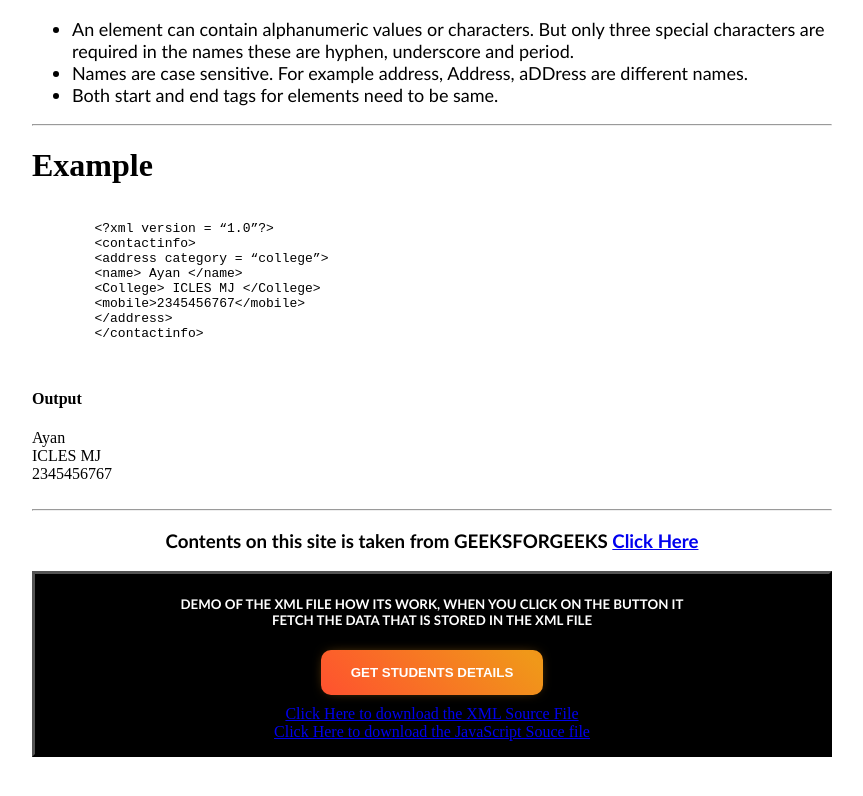
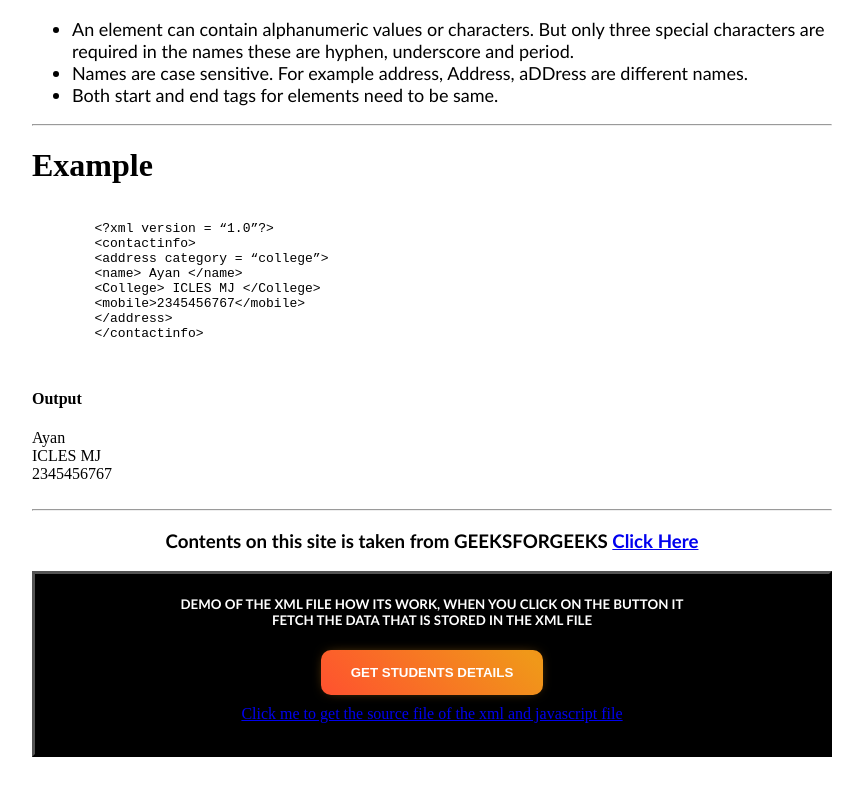
Before and after one commit to Ayan78612/XML, a plain HTML site: page index.html in a window 1280 px wide. Shown: the part 1822-2618 px from the top of the page, without its empty margins (208-1071 px from the left). Drawn offline with Linux system fonts and the light colour scheme.

Commit message:
Update index.html

```diff
--- a/index.html
+++ b/index.html
@@ -150,8 +150,8 @@
 			Get Students Details
 		</button>
 
-		<a href="student.xml"download>Click Here to download the XML Source File</a> <br>
-		<a href="script.js" download>Click Here to download the JavaScript Souce file </a> <br><br>
+		<a href="https://github.com/Ayan78612/XML.git">Click me to get the source file of the xml and javascript file </a> <br>
+
 
 	</center> </div>
 	<br><br>
```
